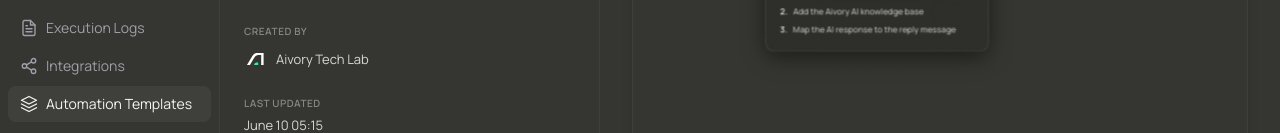
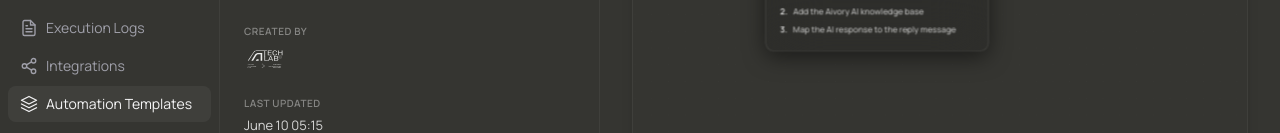
Before and after one commit to Aivory-hub88/avry-user-dashboard, a Next.js app: page /dashboard/templates/t1 in a window 1280 px wide. Shown: the part 281-414 px from the top of the page. Built offline with nearby package versions, Linux system fonts and the light colour scheme; no server answers; sample sign-in values are in the browser's storage.

Commit message:
UI: Replace Aivory Tech Lab avatar with full logo in template page

```diff
--- a/app/templates/[id]/page.tsx
+++ b/app/templates/[id]/page.tsx
@@ -56,11 +56,17 @@ export default async function TemplateDetailPage({ params }: { params: Promise<{
                   <div className="text-[10px] font-semibold text-white/40 uppercase tracking-wider mb-2">Created By</div>
                   <div className="flex items-center gap-2">
                     {template.author.avatar ? (
-                      <img src={asset(template.author.avatar)} alt={template.author.name} className="w-6 h-6 rounded-full" />
+                      <img
+                        src={asset(template.author.avatar)}
+                        alt={template.author.name}
+                        className={template.author.name === "Aivory Tech Lab" ? "h-6 w-auto object-contain brightness-0 invert opacity-90" : "w-6 h-6 rounded-full"}
+                      />
                     ) : (
                       <div className="w-6 h-6 rounded-full bg-white/10" />
                     )}
-                    <span className="text-[13px] text-white/80">{template.author.name}</span>
+                    {template.author.name !== "Aivory Tech Lab" && (
+                      <span className="text-[13px] text-white/80">{template.author.name}</span>
+                    )}
                   </div>
                 </div>
               )}
--- a/components/templates/template-data.ts
+++ b/components/templates/template-data.ts
@@ -42,7 +42,7 @@ export const TEMPLATES: Template[] = [
     category: "Communication",
     author: {
       name: "Aivory Tech Lab",
-      avatar: "/Aivory_icon_2026.svg"
+      avatar: "/aivory-tech-lab-v2.svg"
     },
     lastUpdated: "June 10 05:15",
     nodesList: [
```
Also changed, not shown: public/aivory-tech-lab-v2.svg (added).
